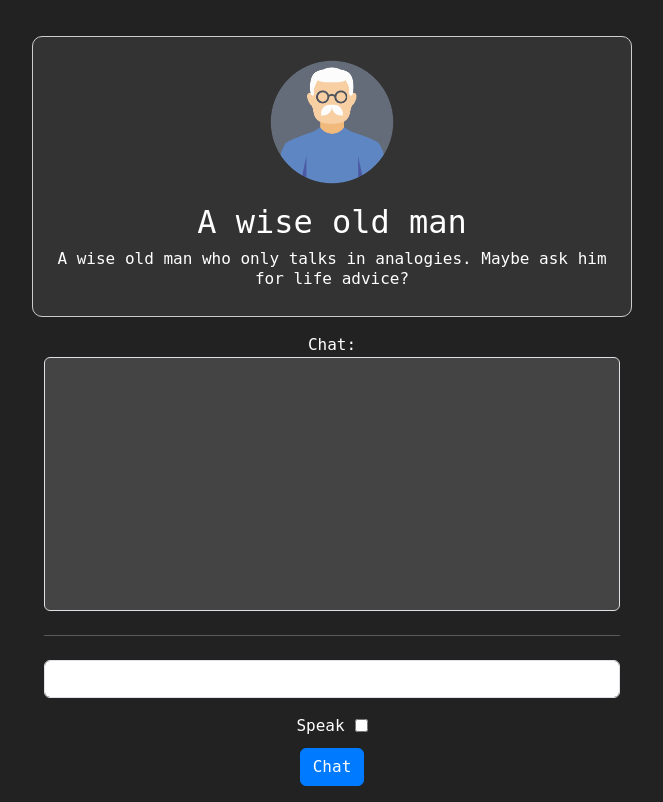
After one commit to Crossroads-Computer-Science/CAS-CompSci-Chatbots---C, a Flask app: page /WiseOldManChat in a window 1280 px wide. The commit adds this page. Shown: the whole page, without its empty margins (308-971 px from the left). Run offline with Flask 3, Linux system fonts and the light colour scheme.

Commit message:
Added WiseOldManChat

```diff
--- a/app.py
+++ b/app.py
@@ -45,6 +45,10 @@ def techhelp():
 def language():
     return render_template("language.html")
 
+@app.route("/WiseOldManChat")
+def WiseOldManChat():
+    return render_template("WiseOldManChat.html")
+
 @app.route("/chat")
 def chat_completion():
     prompt = request.args.get('prompt')
--- /dev/null
+++ b/templates/WiseOldManChat.html
@@ -0,0 +1,125 @@
+<!DOCTYPE html>
+<html lang="en">
+<head>
+    <title>Wise Old Man Chat</title>
+    <meta charset="utf-8">
+    <meta name="viewport" content="width=device-width, initial-scale=1">
+    <link href="https://cdn.jsdelivr.net/npm/bootstrap@5.3.3/dist/css/bootstrap.min.css" rel="stylesheet">
+    <style>
+        /* Custom Styles */
+        body {
+            font-family: Futura, monospace;
+            background-color: #222;
+            color: #fff;
+        }
+        .container {
+            max-width: 600px;
+            margin: 0 auto;
+            text-align: center;
+        }
+        .chat-container {
+            padding: 20px;
+            border: 1px solid #ccc;
+            border-radius: 10px;
+            margin-top: 20px;
+            background-color: #333;
+        }
+        #comment {
+            resize: none;
+            background-color: #444;
+            color: #fff;
+        }
+        #chatBtn {
+            margin-top: 10px;
+            background-color: #007bff;
+            border-color: #007bff;
+        }
+        #chatBtn:hover {
+            background-color: #0056b3;
+            border-color: #0056b3;
+        }
+        /* Adjustments */
+        .toggle-container {
+            display: flex;
+            justify-content: center;
+            align-items: center;
+            margin-top: 10px;
+        }
+        .toggle-container label {
+            margin-right: 10px;
+        }
+    </style>
+</head>
+<body>
+
+<div class="container mt-3">
+    <div class="row">
+        <div class="chat-container">
+            <img src="/static/oldman.png" style="width: 130px;">
+            <h2 class="mt-3">A wise old man</h2>
+            <h6>A wise old man who only talks in analogies. Maybe ask him for life advice?</h6>
+        </div>
+    </div>
+    <div class="row">
+        <div class="col">
+            <div class="mb-3 mt-3">
+                <label for="comment">Chat:</label>
+                <textarea disabled class="form-control" rows="10" id="comment" name="text"></textarea>
+                <hr class="mt-4 mb-4">
+                <input type="text" id="prompt" class="form-control mb-3"/>
+                <div class="toggle-container">
+                    <label for="shouldSpeak">Speak</label>
+                    <input type="checkbox" id="shouldSpeak">
+                </div>
+                <button type="button" class="btn btn-primary" id="chatBtn">Chat</button>
+            </div>
+        </div>
+    </div>
+</div>
+
+<script>
+    document.getElementById('prompt').addEventListener('change', fetchJsonData);
+
+    let conversation = [
+        {"role": "system", "content": "You are a wise old man who only talks in analogies. try to give life advice. "}
+    ]
+    function fetchJsonData(event) {
+        event.preventDefault();
+        let promptInput = document.getElementById('prompt')
+        let prompt = promptInput.value
+        promptInput.value = "";
+
+        let mytextarea = document.getElementById('comment');
+        mytextarea.value += "USER: " + prompt + "\n";
+
+        // add last message to the array
+        conversation.push({"role":"user", "content": prompt})
+        // Convert conversation to a string
+        fetch('/chat?prompt=' + JSON.stringify(conversation))
+            .then(response => {
+                return response.text();
+            })
+            .then(jsonData => {
+                console.log(jsonData);
+                let mytextarea = document.getElementById('comment');
+                mytextarea.value += "CHATBOT: " + jsonData + "\n";
+
+                // Speech Utterance
+                if(document.getElementById("shouldSpeak").checked) {
+                    let tts = new SpeechSynthesisUtterance();
+                    tts.text = jsonData;
+                    window.speechSynthesis.speak(tts);
+                }
+                // End Speech
+
+                mytextarea.scrollTop = mytextarea.scrollHeight;
+                // update array
+                conversation.push({"role":"assistant", "content": jsonData})
+            })
+            .catch(error => {
+                console.error('Error fetching JSON:', error);
+            });
+    }
+</script>
+</body>
+</html>
```
Also changed, not shown: templates/index.html (+4 -4 lines), static/oldman.png (added).
